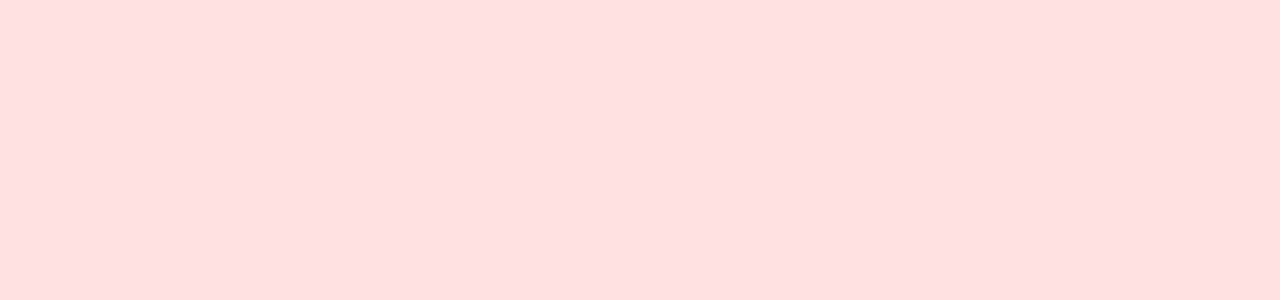
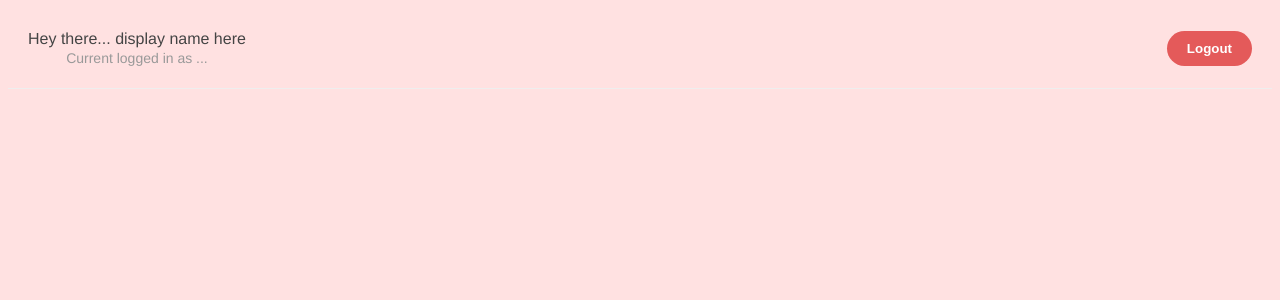
Before and after one commit to Ky-Ng/Outreach_Dashboard, a Vue app in the folder outreach-dash/: page /home in a window 1280 px wide. Before the commit this address had no page. Shown: the top 300 px of the page. Built offline with nearby package versions, Linux system fonts and the light colour scheme.

Commit message:
update login/logout

```diff
--- a/outreach-dash/src/assets/main.css
+++ b/outreach-dash/src/assets/main.css
@@ -10,6 +10,10 @@ body {
     border-radius: 20px;
     box-shadow: 2px 4px 6px rgba(28,6,49,0.1, green, blue, alpha);
     background: white;
+
+    -moz-box-shadow: 5px 5px 5px rgba(219, 213, 213, 0.6);
+  -webkit-box-shadow: 5px 5px 5px rgba(219, 213, 213, 0.6);
+  box-shadow: 5px 5px 5px rgba(219, 213, 213, 0.6);
 }
 
 .error{
@@ -23,6 +27,6 @@ button{
     color: white;
     font-weight: bold;
     border: 0;
-    border-radius: 0;
+    border-radius: 20px;
     padding: 10px 20px;
 }
--- a/outreach-dash/src/components/LoginForm.vue
+++ b/outreach-dash/src/components/LoginForm.vue
@@ -2,12 +2,14 @@
     <form @submit.prevent="handleSubmit">
         <input type="email" required placeholder="email" v-model="email">
         <input type="password" required placeholder="password" v-model="password">
+        <div class="error">{{error}}</div>
         <button>Log In</button>
     </form>
 </template>
 
 <script>
 import { ref } from 'vue'
+import useLogin from '../composables/useLogin'
 export default {
     setup(){ //like data function
         // refs
@@ -15,10 +17,15 @@ export default {
         const email = ref('')
         const password = ref('')
 
-        const handleSubmit = () => { //will do the real ones with firebase
-            console.log(email.value, password.value)
+        const {error, login} = useLogin()
+
+        const handleSubmit = async () => { //will do the real ones with firebase
+            await login(email.value, password.value)
+            if(!error.value){
+                console.log("user logged in")
+            }
         }
-        return { email, password, handleSubmit}
+        return { email, password, handleSubmit, error}
     }
 }
 </script>
--- /dev/null
+++ b/outreach-dash/src/components/NavBar.vue
@@ -0,0 +1,48 @@
+<template>
+  <nav>
+    <div>
+      <p>Hey there... display name here</p>
+      <p class="email">Current logged in as ...</p>
+    </div>
+    <button class="button" @click="handleClick">Logout</button>
+  </nav>
+</template>
+
+<script>
+import useLogout from "../composables/useLogout";
+export default {
+  setup() {
+    const { logout, error } = useLogout();
+
+    const handleClick = async () => {
+      await logout();
+      if (!error.value){
+          console.log('User Logged Out');
+      }
+      console.log(error.value)
+    }
+    return {handleClick}
+  },
+
+};
+</script>
+
+<style>
+nav {
+  padding: 20px;
+  border-bottom: 1px solid #eee;
+  display: flex;
+  justify-content: space-between;
+  align-items: center;
+}
+nav p {
+  margin: 2px auto;
+  font-size: 16px;
+  color: #444;
+}
+
+nav p.email {
+  font-size: 14px;
+  color: #999;
+}
+</style>
--- a/outreach-dash/src/components/SignupForm.vue
+++ b/outreach-dash/src/components/SignupForm.vue
@@ -3,7 +3,10 @@
         <input type="text" required placeholder="display name" v-model="displayName">
         <input type="email" required placeholder="email" v-model="email">
         <input type="password" required placeholder="password" v-model="password">
+        <!-- // no need to v-if because it will be null if there's no error -->
+        <div class="error">{{error}}</div>
         <button>Sign Up</button>
+
     </form>
 </template>
 
@@ -25,7 +28,7 @@ export default {
             await signup(email.value, password.value, displayName.value)
             console.log("User signed up good job!")
         }
-        return {displayName, email, password, handleSubmit}
+        return {displayName, email, password, handleSubmit, error}
     }
 }
 </script>
--- /dev/null
+++ b/outreach-dash/src/composables/useLogin.js
@@ -0,0 +1,24 @@
+import {ref} from "vue"
+import {projectAuth} from '../firebase/config'
+
+const error = ref(null)
+
+const login = async (email, password) => {
+    error.value = null
+
+    try{
+        const res = await projectAuth.signInWithEmailAndPassword(email, password)
+        error.value = null
+        console.log(res)
+        return res
+    } catch(err){
+        console.log(err.message)
+        error.value = "Incorrect Login. Please Try Again!"
+    }
+}
+
+const useLogin = () => {
+    return {error, login}
+}
+
+export default useLogin
--- /dev/null
+++ b/outreach-dash/src/composables/useLogout.js
@@ -0,0 +1,20 @@
+import {ref} from "vue"
+import {projectAuth} from '../firebase/config'
+
+const error = ref(null)
+
+const logout = async () => {
+    error.value = null
+    try {
+        await projectAuth.signOut()
+    } catch (err) {
+        console.log(err.message)
+        error.value = err.message
+    }
+}
+
+const useLogout = () => {
+    return {logout, error}
+}
+
+export default useLogout
--- a/outreach-dash/src/router/index.js
+++ b/outreach-dash/src/router/index.js
@@ -1,11 +1,17 @@
 import { createRouter, createWebHistory } from 'vue-router'
 import Welcome from '../views/Welcome.vue'
+import NavBar from '../components/NavBar'
 
 const routes = [
   {
     path: '/',
     name: 'Welcome',
     component: Welcome,
+  },
+  {
+    path: '/home',
+    name: 'NavBar',
+    component: NavBar,
   }
 ]
 
--- a/outreach-dash/src/views/Welcome.vue
+++ b/outreach-dash/src/views/Welcome.vue
@@ -1,4 +1,8 @@
 <template>
+  <div>
+    <!-- <div class=" container">
+      <NavBar />
+    </div> -->
     <div class="welcome container">
       <p>Welcome to Serendipity STEM's Outreach Dashboard</p>
       <div v-if="isLogginIn">
@@ -10,17 +14,20 @@
         <p>Already a User? <span @click="isLogginIn = true">Sign In</span></p>
       </div>
     </div>
+  </div>
 </template>
 
 <script>
 import { ref } from "vue";
 import LoginForm from "../components/LoginForm.vue";
 import SignupForm from "../components/SignupForm.vue";
+import NavBar from "../components/NavBar";
 
 export default {
   components: {
     LoginForm,
     SignupForm,
+    NavBar,
   },
   setup() {
     const isLogginIn = ref(true);
@@ -58,13 +65,13 @@ export default {
   margin: 10px auto;
 }
 
-.welcome span{
+.welcome span {
   font-weight: bold;
   text-decoration: underline;
   cursor: pointer;
 }
 
-.welcome button{
+.welcome button {
   margin: 20px auto;
 }
 </style>
```
Also changed, not shown: outreach-dash/src/assets/logo.png (deleted). Lines whose indentation alone changed are shown as unchanged.
